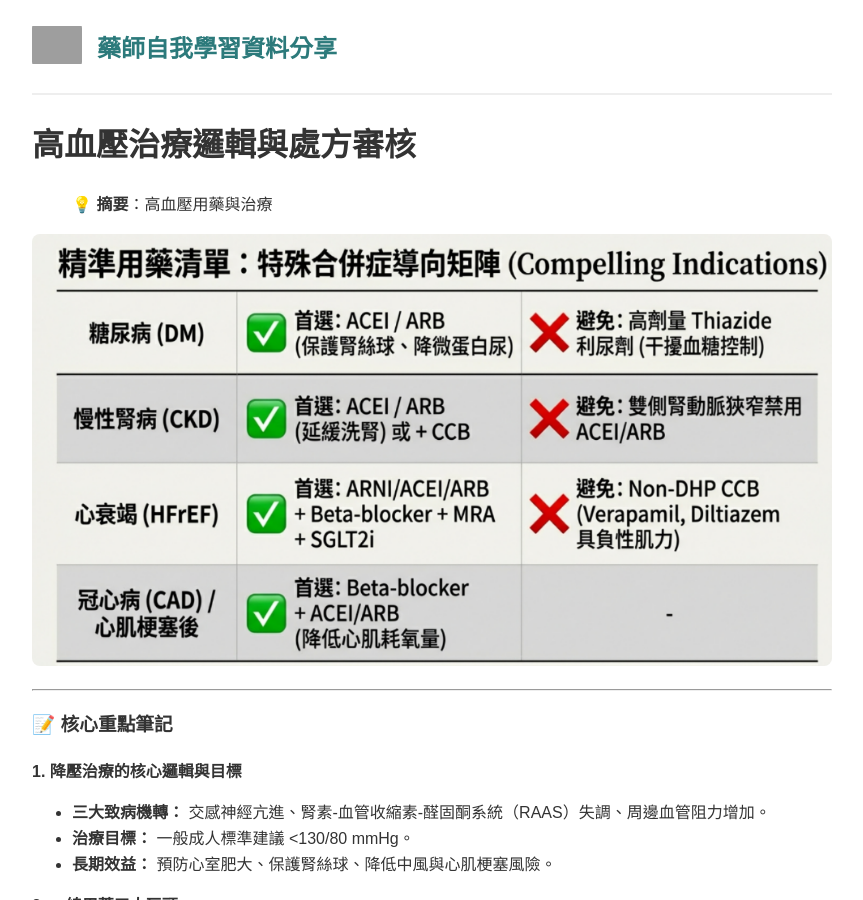
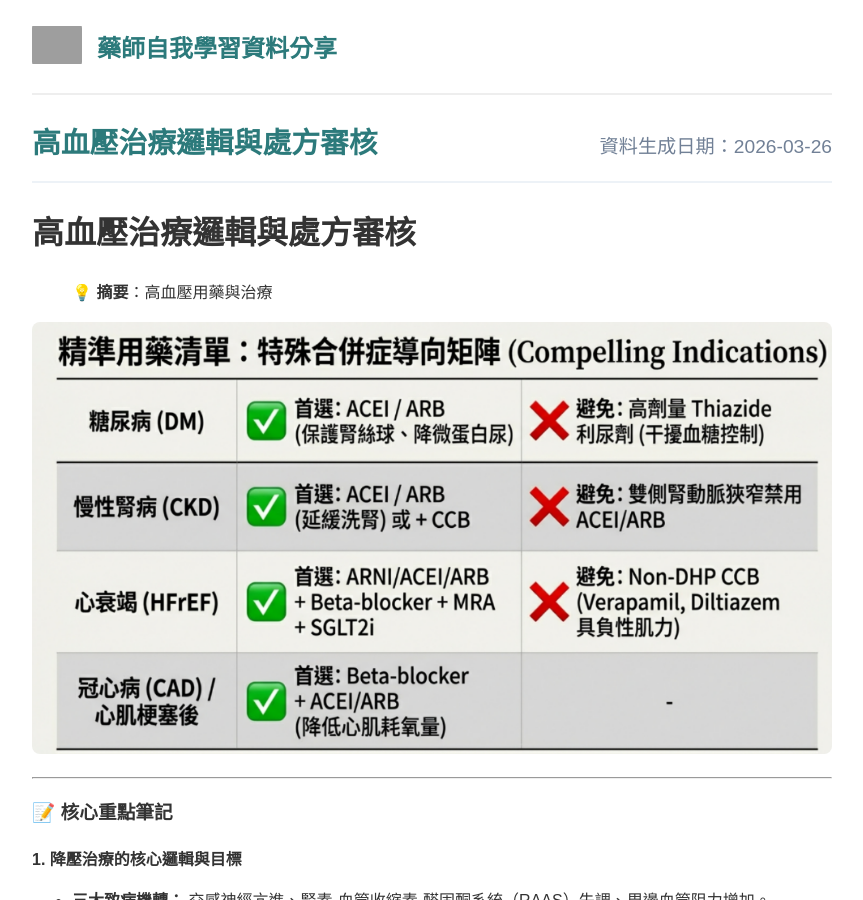
Before and after one commit to liaoweihung/note, a Jekyll site: the page built from _meds/HTN.md, in a window 1280 px wide and 900 px high. Shown: the whole window, without its empty margins (208-1071 px from the left). Built offline with Jekyll 4.4.1, drawn with Linux system fonts in a browser that asks for light colours; grey boxes are pictures that could not be loaded.

Commit message:
Update default.html

```diff
--- a/_layouts/default.html
+++ b/_layouts/default.html
@@ -55,6 +55,14 @@
   </header>
 
   <main>
+    {% if page.date %}
+    <div style="display: flex; justify-content: space-between; align-items: baseline; border-bottom: 2px solid #edf2f7; padding-bottom: 15px; margin-bottom: 25px;">
+      <h1 style="margin: 0; color: #2c7a7b; font-size: 1.8em;">{{ page.title }}</h1>
+      <span style="color: #718096; font-size: 1.2em; font-weight: normal;">
+        資料生成日期：{{ page.date | date: "%Y-%m-%d" }}
+      </span>
+    </div>
+    {% endif %}
     {{ content }}
     {% if page.tags %}
 <hr style="margin-top: 50px;">
```
